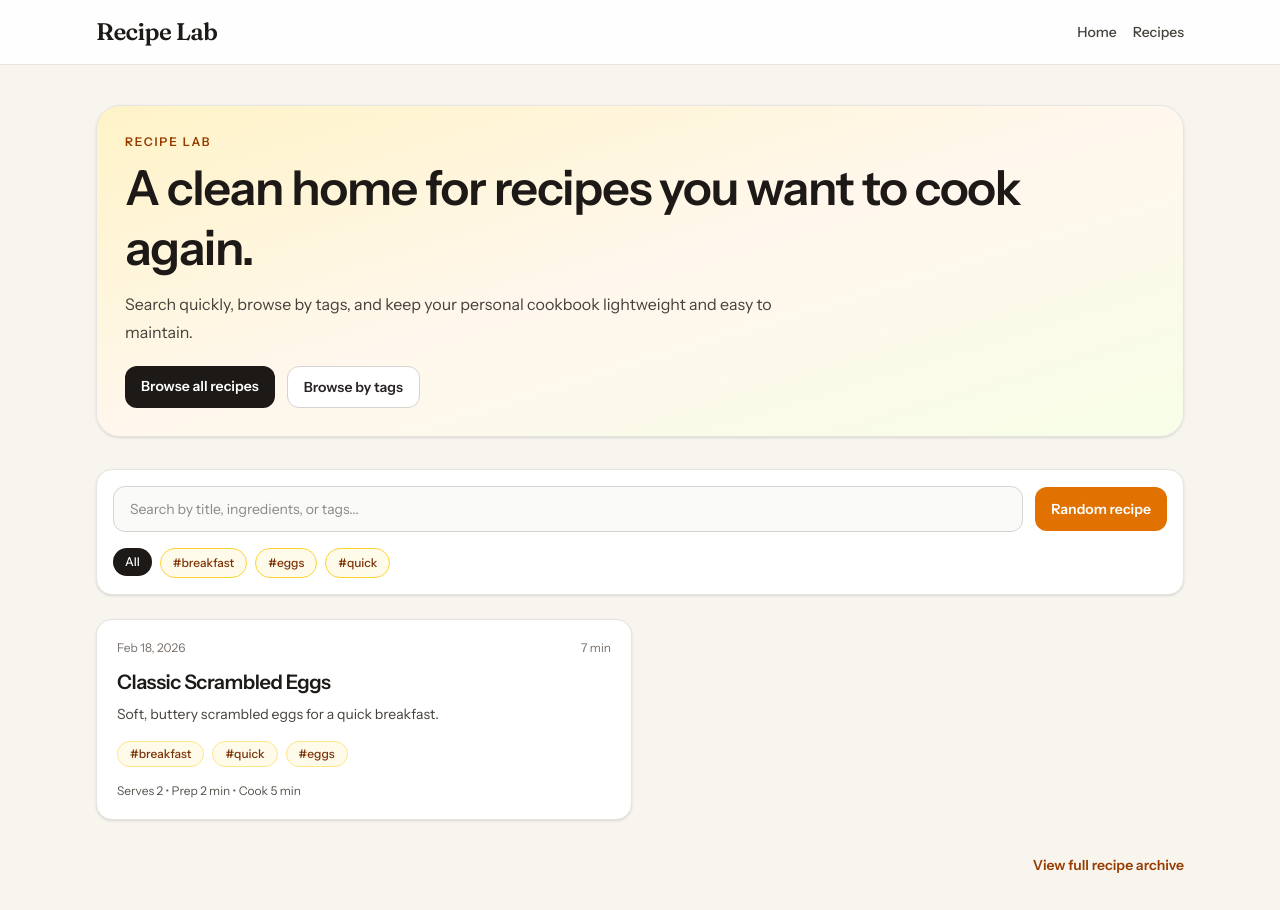
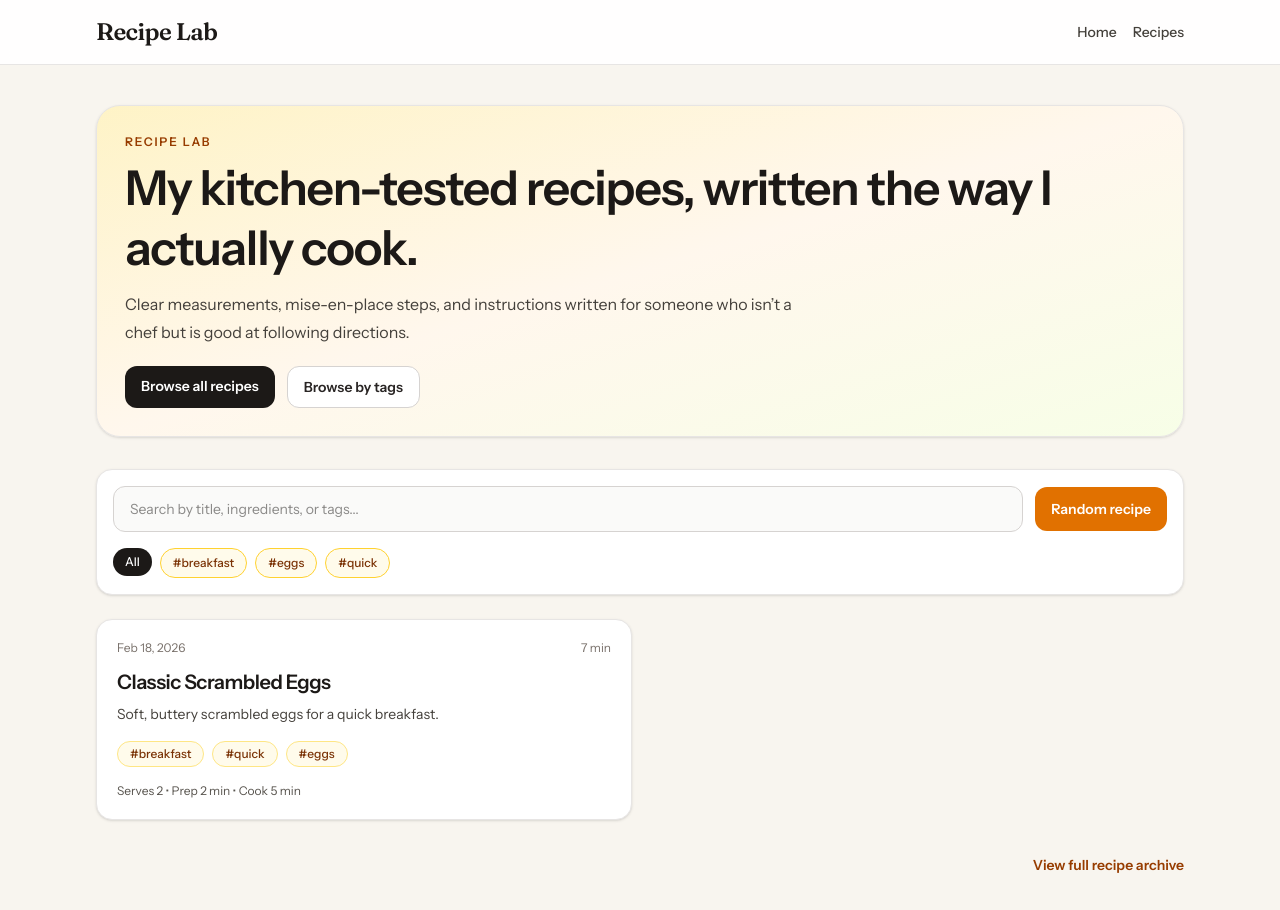
Before and after one commit to zshnjav/recipe-lab, a Next.js app: page / in a window 1280 px wide. Shown: the top 910 px of the page. Built offline with nearby package versions, Linux system fonts and the light colour scheme.

Commit message:
Update homepage content for clarity and personalization

```diff
--- a/src/app/page.tsx
+++ b/src/app/page.tsx
@@ -13,11 +13,10 @@ export default function Home() {
           Recipe Lab
         </p>
         <h1 className="mb-3 text-4xl font-semibold leading-tight tracking-tight text-stone-900 md:text-5xl">
-          A clean home for recipes you want to cook again.
+          My kitchen-tested recipes, written the way I actually cook.
         </h1>
         <p className="max-w-2xl text-sm leading-7 text-stone-700 md:text-base">
-          Search quickly, browse by tags, and keep your personal cookbook lightweight and easy to
-          maintain.
+          Clear measurements, mise-en-place steps, and instructions written for someone who isn’t a chef but is good at following directions.
         </p>
         <div className="mt-5 flex flex-wrap gap-3">
           <Link
```
Also changed, not shown: content/templates/recipe-prep-prompt.txt (added).
